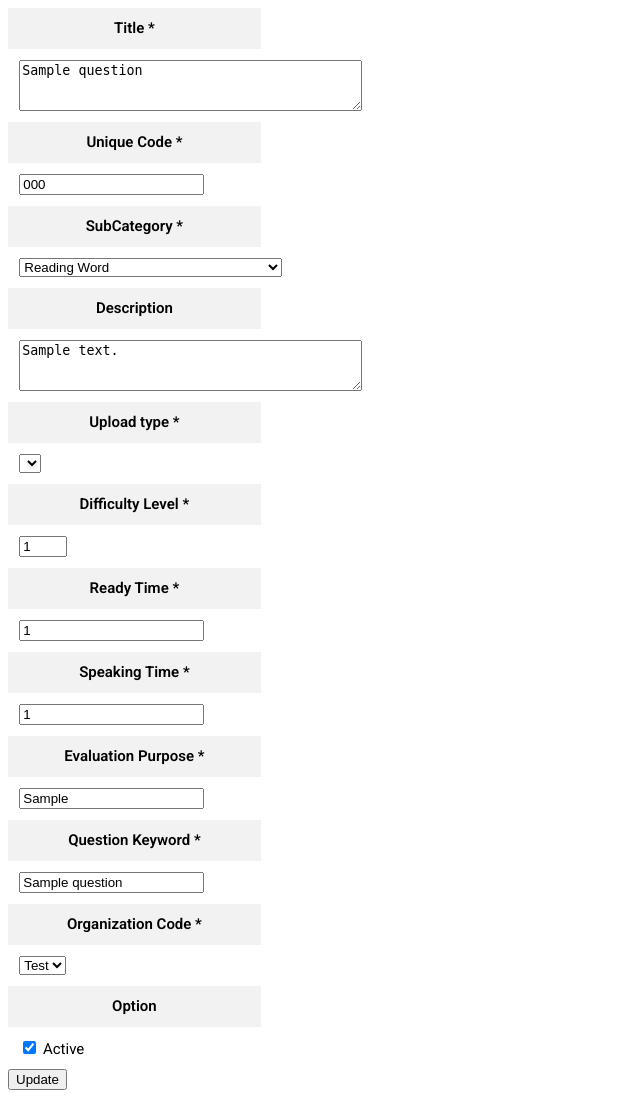
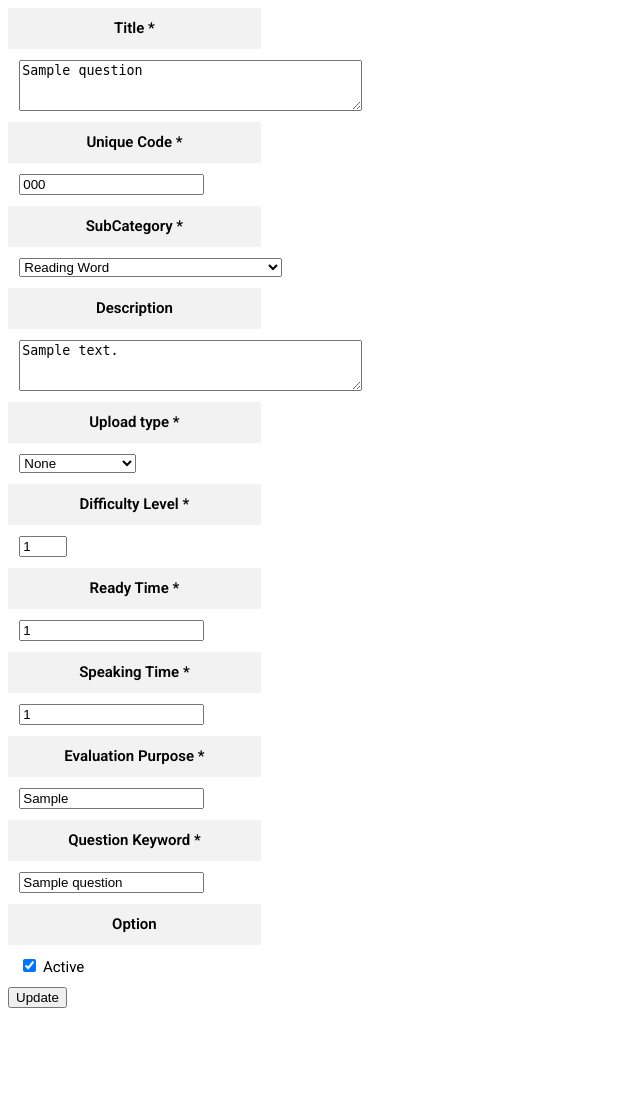
Before and after one commit to SushantGautam/audioannotation, a Django app: template templates/professor/question/ajax/QuestionsCreateAjax.html in a window 1280 px wide. Shown: the whole page, without its empty margins (0-640 px from the left). After the commit the page ends 1008 px from the top, so only its background shows below. Run offline with Django 3.2, Linux system fonts and the light colour scheme; the template is opened without the code that fills it: values that come from a table or form of the project are taken from there, others are empty; data comes from the database, SQL or seed files in the repository; tables that the repository leaves empty hold one stand-in row (values such as "Sample post"); lists and menus that the app fills with data are empty.

Commit message:
Professor Question updated

```diff
--- a/templates/professor/question/ajax/QuestionsCreateAjax.html
+++ b/templates/professor/question/ajax/QuestionsCreateAjax.html
@@ -86,16 +86,18 @@
           <option value="NON"  selected="">{% trans 'None' %}</option>
           <option value="IMG">{% trans 'Image Question' %}</option>
           <option value="AUD">{% trans 'Audio Question' %}</option>
+          {% else %}
+          <option name="upload_type" value="NON"  {% if 'NON' == object.upload_type %}selected{% endif %}>{% trans 'None' %}</option>
+          <option name="upload_type" value="IMG"  {% if 'IMG' == object.upload_type %}selected{% endif %}>{% trans 'Image Question' %}</option>
+          <option name="upload_type" value="AUD"  {% if 'AUD' == object.upload_type %}selected{% endif %}>{% trans 'Audio Question' %}</option>
+
         {% endif %}
 
-{#          <option #}
-{#            value="{{ category.pk }}"#}
-{#            {% if object.subcategory_code.pk == category.pk %}#}
-{#                  selected#}
-{#            {% endif %}#}
-{#          >#}
-{#            {% trans category.name %}#}
-{#          </option>#}
+
+
+
+
+
 
       </select>
       <div class="question_form_category_error question_form_error_div">
@@ -209,29 +211,23 @@
     </div>
   </div>
 
-
-  <div class="parent row question_form_table_row">
+{% comment %}
+  <div class="parent row question_form_table_row d-none">
       <div class="title col-4 question_form_table_th">{% trans 'Organization Code' %} *</div>
       <div class="value col-8 question_form_table_td">
 
-{#        <input placeholder="{% trans 'Enter Organization Code here...' %}" type="text" required name="organization_code"#}
-{#               id="id_organization_code" class="form-control"#}
-{#          {% if object %} value="{{ object.organization_code }}"{% endif %}>#}
  <select name="organization_code" id="id_organization_code" class="form-control">
         {% if not object %}
           <option value=""  selected="">------------</option>
+        {% endif %}
+            {% for organization in organization_codes %}
+          {% if object %}
+              <option name="organization_code" value="{{ object.organization_code.pk }}"  {% if organization.pk == object.organization_code.pk %}selected{% endif %}>{{ object.organization_code.name }}</option>
+          {% else %}
+              <option name="organization_code" value="{{ organization.pk }}">{{ organization.name }}</option>
+            {% endif %}
+            {% endfor %}
 
-        {% endif %}
-
-          {% for organization in organization_code %}
-          <option value="{{ organization.pk }}"
-            {% if object.organization_code.pk == organization.pk %}
-                  selected
-
-            {% endif %}>
-            {% trans organization.name %}
-          </option>
-        {% endfor %}
 
       </select>
 
@@ -240,7 +236,7 @@
         </div>
       </div>
     </div>
-
+{% endcomment %}
 
 
   <div class="parent row  question_form_table_row">
```
Also changed, not shown: professor/forms.py (+4 -5 lines), professor/views.py (+23 -18 lines).
